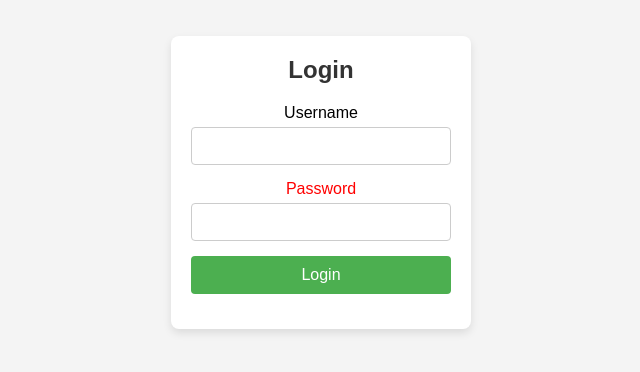
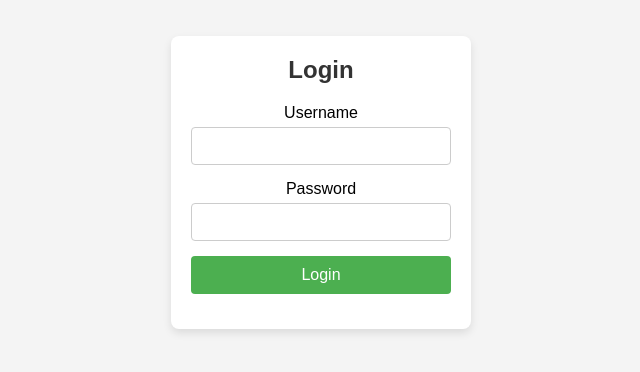
Before and after one commit to Jananichandra/Login, a plain HTML site: page index.html in a window 1280 px wide. Shown: the part 218-590 px from the top of the page, 319-959 px from the left. Drawn offline with Linux system fonts and the light colour scheme.

Commit message:
push code 4

```diff
--- a/index.html
+++ b/index.html
@@ -5,6 +5,7 @@
     <meta name="viewport" content="width=device-width, initial-scale=1.0" />
     <title>Login Page</title>
     <style>
+
       * {
         margin: 0;
         padding: 0;
@@ -62,12 +63,6 @@
       button:hover {
         background-color: #45a049;
       }
-	  .newClass{
-	  color:red;
-	  }
-
-
-
     </style>
   </head>
   <body>
@@ -76,9 +71,9 @@
       <form action="#" method="POST">
         <div class="input-group">
           <label for="username">Username</label>
-          <input type="text" id="user" name="username" required />
+          <input type="text" id="username" name="username" required />
         </div>
-        <div class="input-group newClass">
+        <div class="input-group">
           <label for="password">Password</label>
           <input type="password" id="password" name="password" required />
         </div>
```
